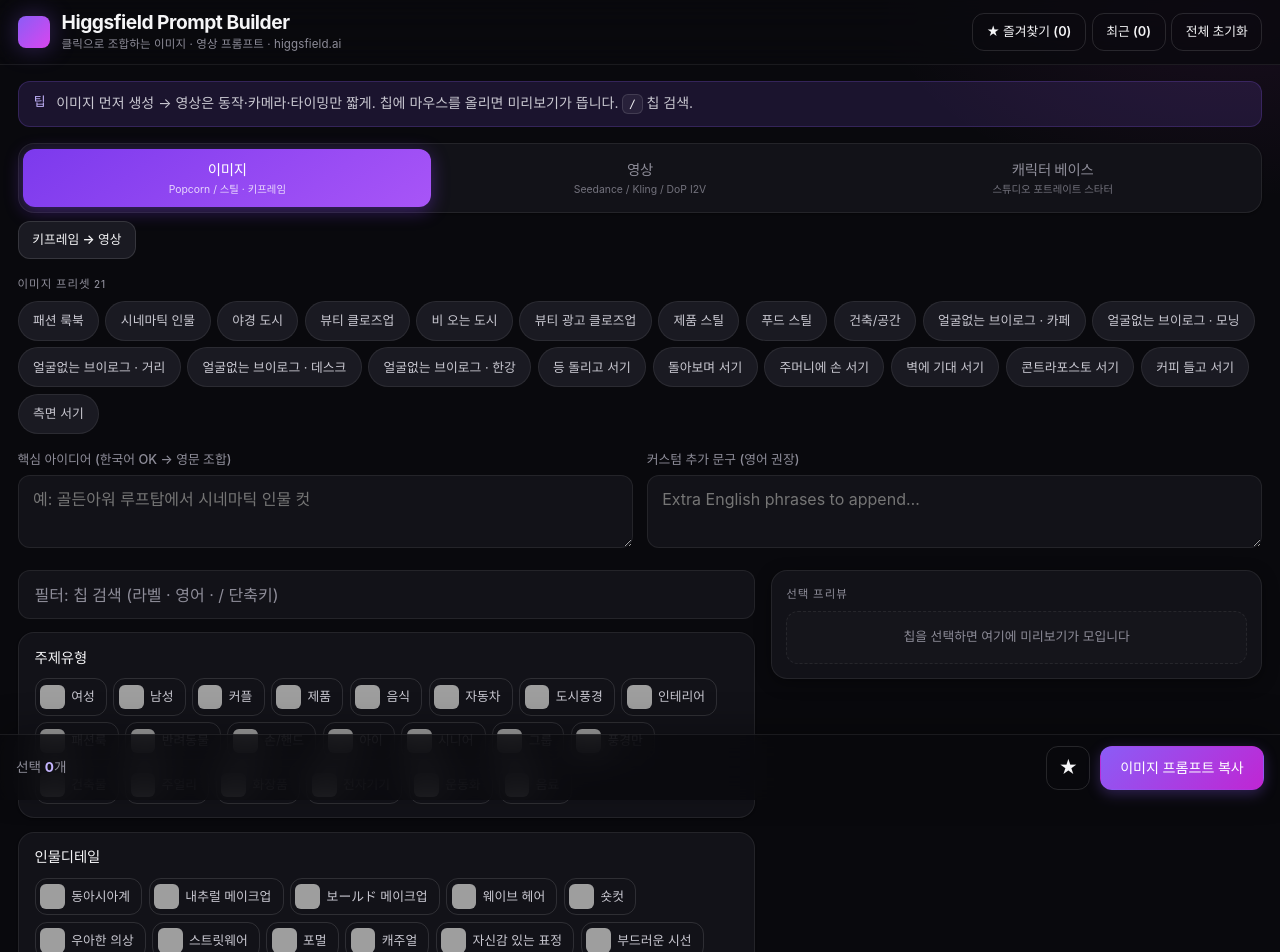
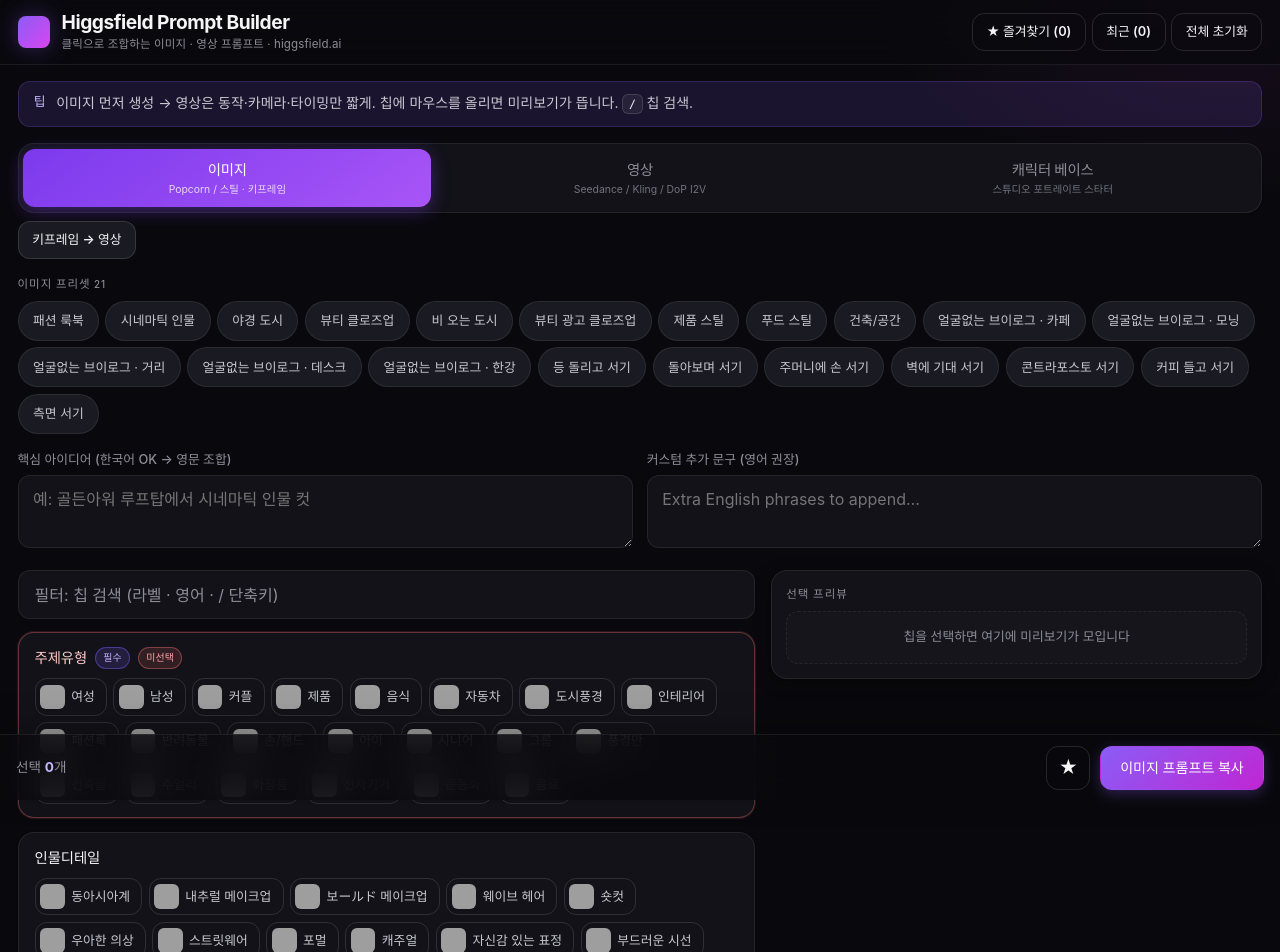
Before and after one commit to sonson1023/higgsfield-prompt-builder, a React (Vite) app: page / in a window 1280 px wide. Shown: the top 952 px of the page. Built offline with nearby package versions, Linux system fonts and the light colour scheme; grey boxes are pictures that could not be loaded.

Commit message:
Show required category badges and missing selection hint

```diff
--- a/src/App.css
+++ b/src/App.css
@@ -1290,3 +1290,54 @@
     transform: translateX(-50%) translateY(0);
   }
 }
+
+
+/* ----- Required selection indicators ----- */
+.badge-required {
+  background: rgba(124, 92, 255, 0.16);
+  color: #c4b5fd;
+  border-color: rgba(124, 92, 255, 0.45);
+}
+
+.badge-missing {
+  background: rgba(248, 113, 113, 0.14);
+  color: #fca5a5;
+  border-color: rgba(248, 113, 113, 0.4);
+}
+
+.category.is-required .category-head h3::after {
+  content: '';
+}
+
+.category.is-missing {
+  border-color: rgba(248, 113, 113, 0.35);
+  box-shadow: 0 0 0 1px rgba(248, 113, 113, 0.12);
+}
+
+.category.is-missing .category-head h3 {
+  color: #fecaca;
+}
+
+.required-hint {
+  display: flex;
+  flex-wrap: wrap;
+  align-items: baseline;
+  gap: 0.45rem 0.7rem;
+  margin-top: 0.35rem;
+  padding: 0.65rem 0.8rem;
+  border-radius: var(--radius-md);
+  background: rgba(248, 113, 113, 0.08);
+  border: 1px dashed rgba(248, 113, 113, 0.35);
+  font-size: 0.78rem;
+  line-height: 1.35;
+}
+
+.required-hint-label {
+  font-weight: 700;
+  color: #fca5a5;
+  letter-spacing: 0.02em;
+}
+
+.required-hint-list {
+  color: var(--muted);
+}
--- a/src/App.tsx
+++ b/src/App.tsx
@@ -175,6 +175,30 @@
       }))
       .filter((cat) => cat.chips.length > 0);
   }, [visibleCategories, chipQuery]);
+
+  const requiredCategories = useMemo(
+    () =>
+      visibleCategories.filter(
+        (c) => c.required?.includes(mode) && c.chips.length > 0,
+      ),
+    [visibleCategories, mode],
+  );
+
+  const missingRequired = useMemo(() => {
+    const selected = new Set(selectedIds);
+    return requiredCategories.filter(
+      (c) => !c.chips.some((chip) => selected.has(chip.id)),
+    );
+  }, [requiredCategories, selectedIds]);
+
+  const selectedByCategory = useMemo(() => {
+    const map = new Set<string>();
+    for (const id of selectedIds) {
+      const cat = categoryByChipId(id);
+      if (cat) map.add(cat.id);
+    }
+    return map;
+  }, [selectedIds]);
 
   const showToast = useCallback((msg: string) => {
     setToast(msg);
@@ -713,13 +737,28 @@
               {filteredCategories.length === 0 && (
                 <p className="empty-filter">검색 결과가 없습니다</p>
               )}
-              {filteredCategories.map((cat) => (
-                <div key={cat.id} className="category">
+              {filteredCategories.map((cat) => {
+                const isRequired = !!cat.required?.includes(mode);
+                const isMissing =
+                  isRequired && !selectedByCategory.has(cat.id);
+                return (
+                <div
+                  key={cat.id}
+                  className={`category${isRequired ? ' is-required' : ''}${isMissing ? ' is-missing' : ''}`}
+                  data-required={isRequired ? 'true' : undefined}
+                >
                   <div className="category-head">
                     <h3>{cat.labelKo}</h3>
+                    {cat.required?.includes(mode) && (
+                      <span className="badge badge-required">필수</span>
+                    )}
                     {cat.exclusive && (
                       <span className="badge">단일 선택</span>
                     )}
+                    {cat.required?.includes(mode) &&
+                      !selectedByCategory.has(cat.id) && (
+                        <span className="badge badge-missing">미선택</span>
+                      )}
                   </div>
                   <div className="chip-grid">
                     {cat.chips.map((chip) => {
@@ -744,8 +783,18 @@
                     })}
                   </div>
                 </div>
-              ))}
+              );
+              })}
             </section>
+
+              {missingRequired.length > 0 && (
+                <div className="required-hint" role="status">
+                  <span className="required-hint-label">필수 미선택</span>
+                  <span className="required-hint-list">
+                    {missingRequired.map((c) => c.labelKo).join(' · ')}
+                  </span>
+                </div>
+              )}
             </div>
             <aside
               className={`rail selection-preview${previewOpen ? ' is-open' : ' is-collapsed'}`}
--- a/src/data/chips.ts
+++ b/src/data/chips.ts
@@ -15,6 +15,8 @@
   labelKo: string;
   /** single-select within category when true */
   exclusive?: boolean;
+  /** modes where at least one chip in this category must be selected */
+  required?: Mode[];
   modes: Mode[];
   chips: Chip[];
 }
@@ -32,6 +34,7 @@
   {
     id: 'subject',
     labelKo: '주제유형',
+    required: ['image', 'video', 'character'],
     modes: ['image', 'video', 'character'],
     chips: [
       { id: 'sub-woman', labelKo: '여성', valueEn: 'a young woman' },
@@ -101,6 +104,7 @@
     id: 'pose',
     labelKo: '자세',
     exclusive: true,
+    required: ['image', 'character'],
     modes: ['image', 'video', 'character'],
     chips: [
       { id: 'pose-stand-straight', labelKo: '바로 서기', valueEn: 'standing straight pose, upright posture, feet together' },
@@ -132,6 +136,7 @@
   {
     id: 'scene',
     labelKo: '장면/장소',
+    required: ['image', 'character'],
     modes: ['image', 'video', 'character'],
     chips: [
       { id: 'sc-studio', labelKo: '스튜디오', valueEn: 'clean photography studio' },
@@ -205,6 +210,7 @@
   {
     id: 'composition',
     labelKo: '구도/샷',
+    required: ['image', 'video', 'character'],
     modes: ['image', 'video', 'character'],
     chips: [
       { id: 'comp-ecu', labelKo: '익스트림 클로즈업', valueEn: 'extreme close-up on eyes or detail' },
@@ -436,6 +442,7 @@
   {
     id: 'action',
     labelKo: '동작',
+    required: ['video'],
     modes: ['video'],
     chips: [
       { id: 'act-walk', labelKo: '걷기', valueEn: 'walks forward slowly' },
@@ -474,6 +481,7 @@
     id: 'cameraMove',
     labelKo: '카메라무브',
     exclusive: true,
+    required: ['video'],
     modes: ['video'],
     chips: [
       { id: 'cam-dolly-in', labelKo: '돌리 인', valueEn: 'slow dolly in' },
@@ -504,6 +512,7 @@
     id: 'timing',
     labelKo: '타이밍 (길이)',
     exclusive: true,
+    required: ['video'],
     modes: ['video'],
     chips: [
       { id: 'time-3s', labelKo: '3초', valueEn: '3 second clip' },
```
